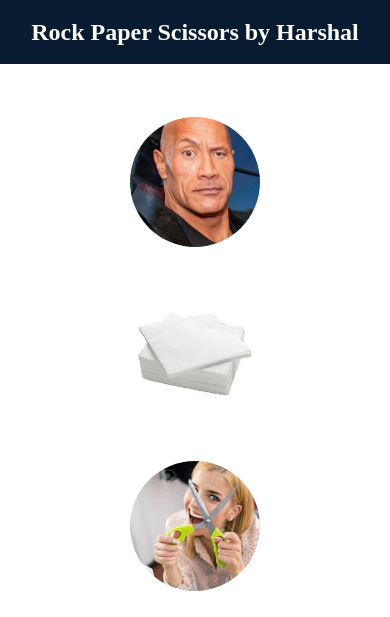
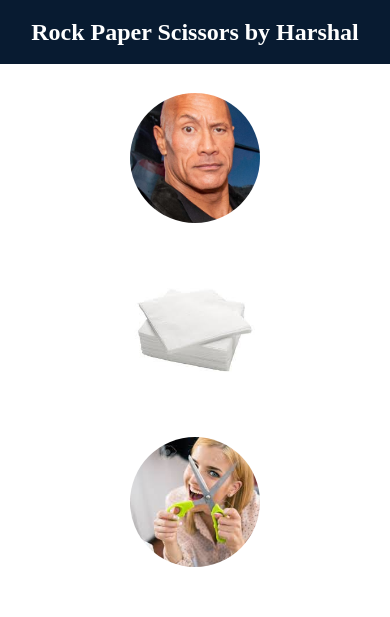
Before and after one commit to HarshalTurankar/Rock-Paper-Scissors, a plain HTML site: page index.html in a window 390 px wide. Shown: the top 617 px of the page. Drawn offline with Linux system fonts and the light colour scheme.

Commit message:
Update styles.css

```diff
--- a/styles.css
+++ b/styles.css
@@ -81,8 +81,8 @@
 
   .choices {
       flex-direction: column; /* Stack images vertically */
-      gap: 1.5rem;
-      margin-top: 3rem;
+      gap: 1.1rem;
+      margin-top: 1.5rem;
   }
 
   .choice {
```
